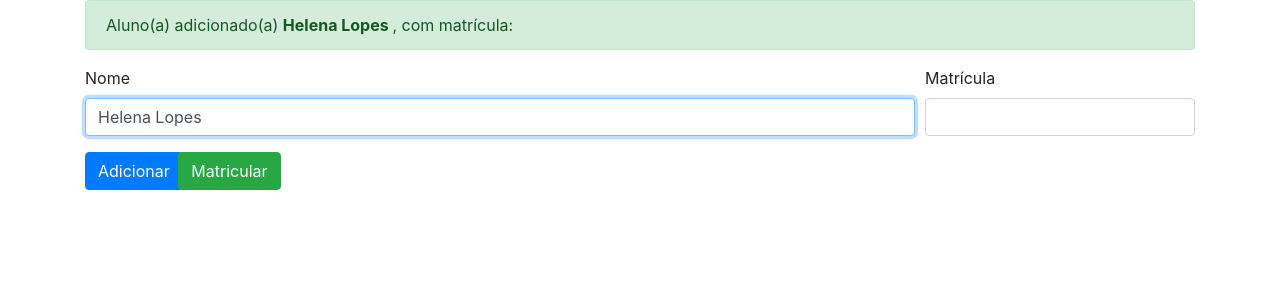
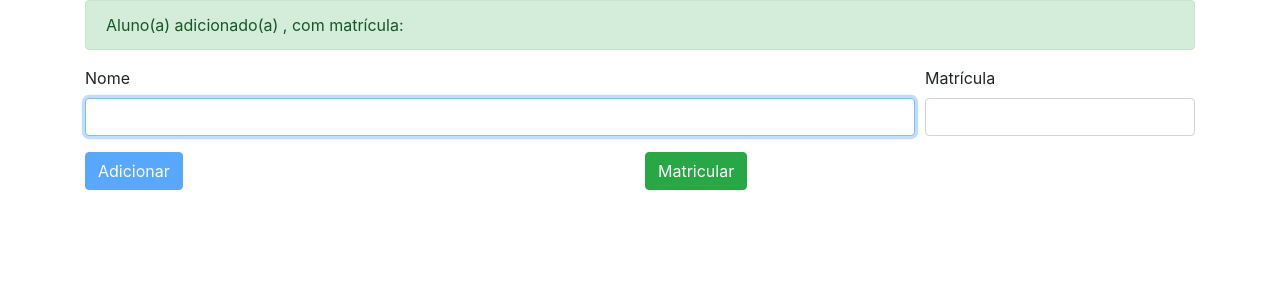
Before and after one commit to andersonblopes/hello-world-angular, an Angular app: page / in a window 1280 px wide. Shown: the top 300 px of the page. Built offline with nearby package versions, Linux system fonts and the light colour scheme.

Commit message:
Usando property binding.

```diff
--- a/src/app/app.component.html
+++ b/src/app/app.component.html
@@ -7,7 +7,8 @@
     <div class="col-sm-9">
       <div class="form-group">
         <label>Nome</label>
-        <input type="text" class="form-control" autofocus="autofocus" (input)="alterarNome($event)" value="{{nome}}">
+        <input type="text" class="form-control" autofocus="autofocus" (input)="alterarNome($event)"
+          [value]="nome">
       </div>
     </div>
     <div class="col-sm-3">
@@ -16,11 +17,11 @@
         <input type="text" class="form-control" #matriculaAluno>
       </div>
     </div>
-    <div class="col-sm-1">
-      <button type="button" class="btn btn-primary" (click)="adicionar()">Adicionar</button>
+    <div class="col">
+      <button type="button" [disabled]="nome.length == 0" class="btn btn-primary" (click)="adicionar()">Adicionar</button>
     </div>
-    <div class="col-sm-1">
-      <button type="button" class="btn btn-success" (click)="adicionarMatricula(matriculaAluno.value)">Matricular</button>
+    <div class="col">
+      <button type="button"  class="btn btn-success" (click)="adicionarMatricula(matriculaAluno.value)">Matricular</button>
     </div>
 
   </div>
--- a/src/app/app.component.ts
+++ b/src/app/app.component.ts
@@ -6,7 +6,7 @@ import { Component } from '@angular/core';
   styleUrls: ['./app.component.css']
 })
 export class AppComponent {
-  nome: String = 'Helena Lopes';
+  nome: String = '';
   matricula: String = "";
 
   adicionar() {
```
